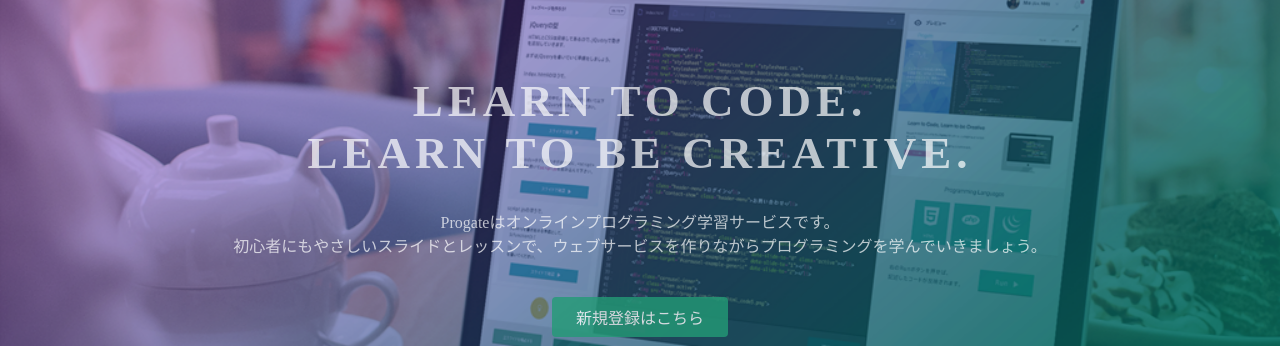
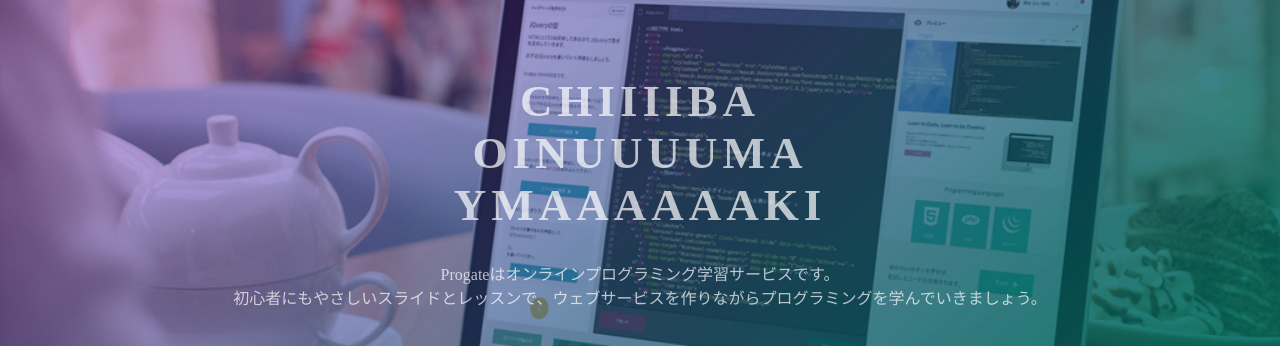
Before and after one commit to murooooolvovl/murooooolvovl.github.io, a plain HTML site: page index.html in a window 1280 px wide. Shown: the part 135-481 px from the top of the page. Drawn offline with Linux system fonts and the light colour scheme.

Commit message:
Update index.html

```diff
--- a/index.html
+++ b/index.html
@@ -23,7 +23,7 @@
   </header>
   <div class="top-wrapper">
     <div class="container">
-      <h1>LEARN TO CODE.<br>LEARN TO BE CREATIVE.</h1>
+      <h1>CHIIIIBA<br>OINUUUUMA<br>YMAAAAAAKI</h1>
       <p>Progateはオンラインプログラミング学習サービスです。<br>初心者にもやさしいスライドとレッスンで、ウェブサービスを作りながらプログラミングを学んでいきましょう。</p>
       <div class="btn-wrapper">
         <a href="#" class="btn signup">新規登録はこちら</a>
```
